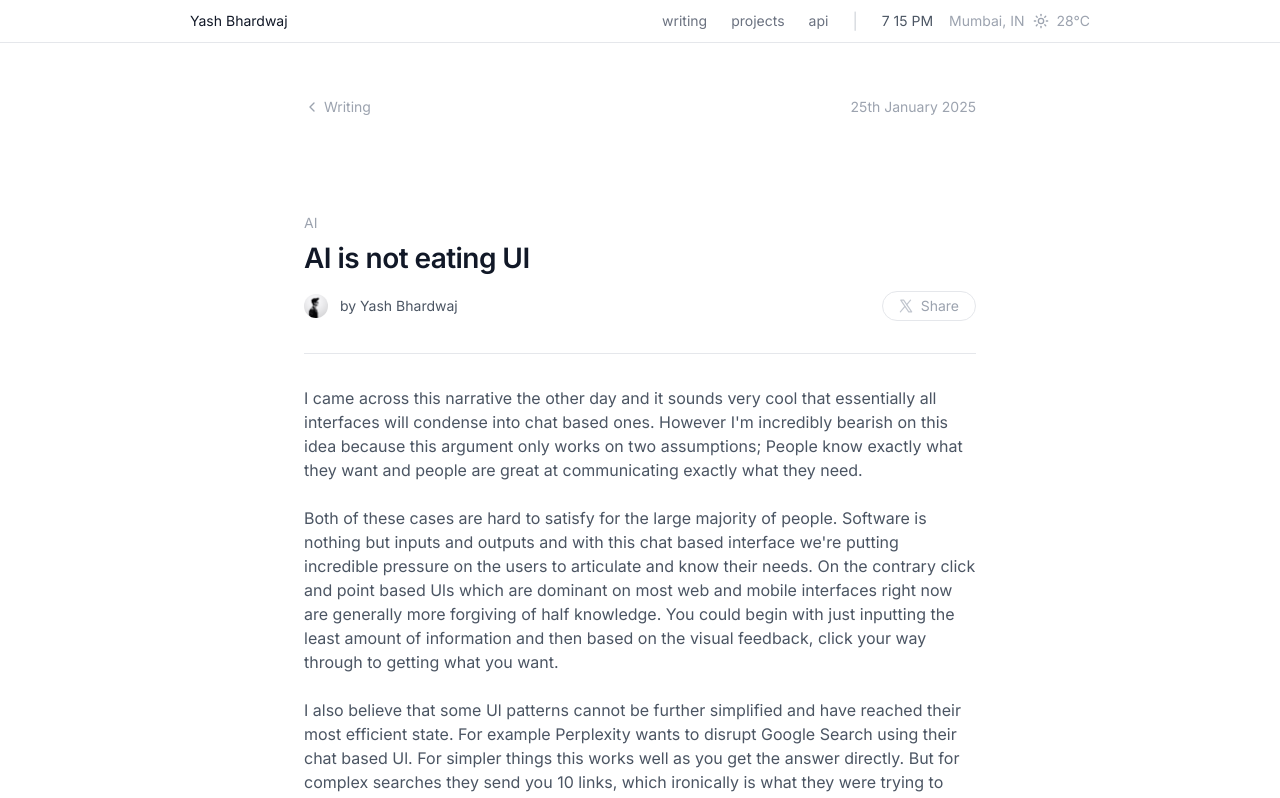
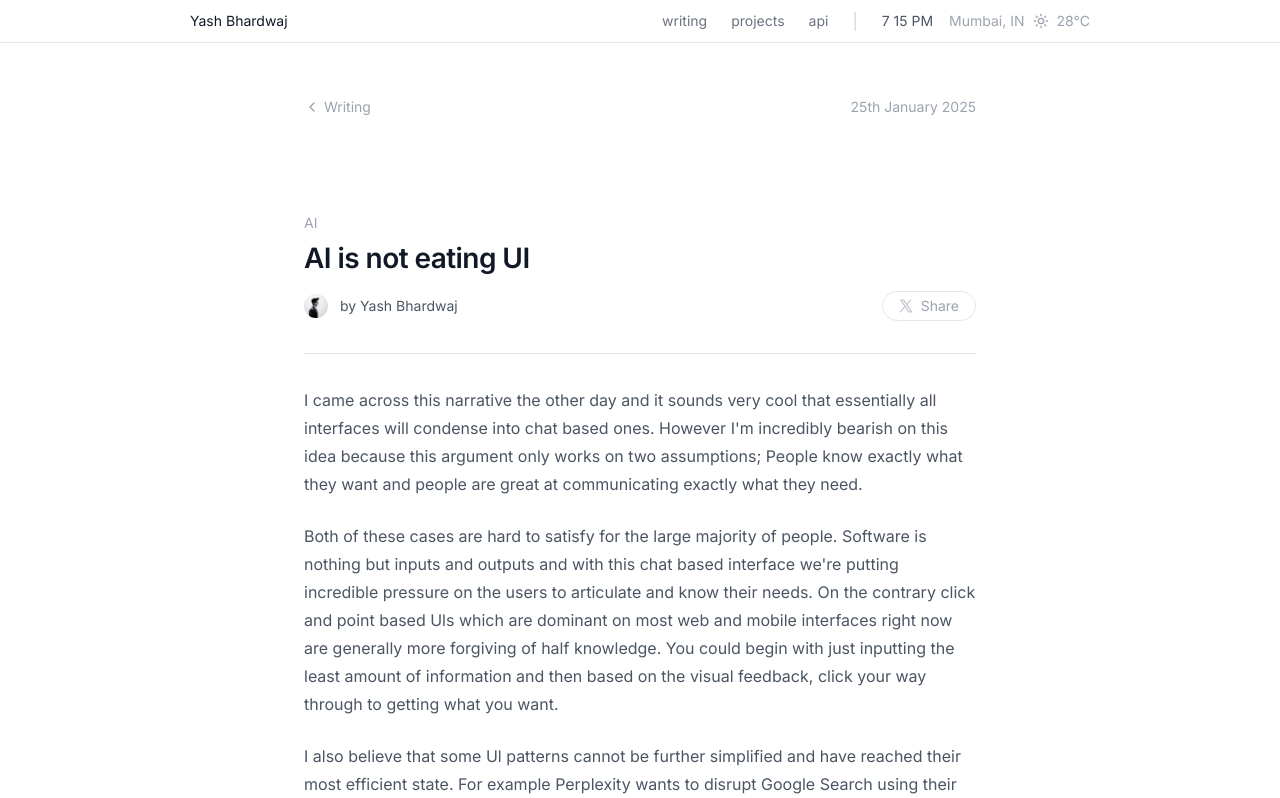
Before and after one commit to ybhrdwj/yOS, a Next.js app: page /writing/ai-eating-ui in a window 1280 px wide. Shown: the top 798 px of the page. Built offline with nearby package versions, Linux system fonts and the light colour scheme; no server answers.

Commit message:
Refactor layout and post metadata handling; separate viewport settings and improve slug handling in post generation

```diff
--- a/src/app/layout.tsx
+++ b/src/app/layout.tsx
@@ -21,7 +21,6 @@ export const metadata: Metadata = {
     shortcut: '/favicon-16x16.png?v=1',
   },
   manifest: '/site.webmanifest',
-  themeColor: '#000000',
   openGraph: {
     type: 'website',
     url: 'https://yashbhardwaj.com',
@@ -37,14 +36,16 @@ export const metadata: Metadata = {
     images: ["https://yashbhardwaj.com/og-image.png"],
     creator: '@ybhrdwj',
   },
-  viewport: {
-    width: 'device-width',
-    initialScale: 1,
-  },
   robots: {
     index: true,
     follow: true,
   },
+};
+
+export const viewport = {
+  width: 'device-width',
+  initialScale: 1,
+  themeColor: '#000000',
 };
 
 export default function RootLayout({
--- a/src/app/writing/[slug]/page.tsx
+++ b/src/app/writing/[slug]/page.tsx
@@ -4,14 +4,16 @@ import { notFound } from 'next/navigation'
 import { ChevronLeft } from 'lucide-react'
 import { getPostBySlug } from '@/lib/mdx'
 import { formatDate } from '@/lib/formatDate'
+import { MDXContent } from '@/components/MDXContent'
 import { Metadata } from 'next'
 
 export async function generateMetadata({
   params,
 }: {
-  params: { slug: string };
+  params: Promise<{ slug: string }>;
 }): Promise<Metadata> {
-  const post = await getPostBySlug(params.slug)
+  const { slug } = await params;
+  const post = await getPostBySlug(slug)
 
   if (!post) {
     return {
@@ -20,7 +22,7 @@ export async function generateMetadata({
     }
   }
 
-  const ogUrl = `/api/og?slug=${params.slug}&title=${encodeURIComponent(post.title)}&category=${encodeURIComponent(post.category)}&date=${encodeURIComponent(post.date)}`
+  const ogUrl = `/api/og?slug=${slug}&title=${encodeURIComponent(post.title)}&category=${encodeURIComponent(post.category)}&date=${encodeURIComponent(post.date)}`
 
   return {
     title: `${post.title} | Yash Bhardwaj`,
@@ -29,7 +31,7 @@ export async function generateMetadata({
       type: 'article',
       title: post.title,
       description: post.description || post.title,
-      url: `https://yashbhardwaj.com/writing/${params.slug}`,
+      url: `https://yashbhardwaj.com/writing/${slug}`,
       images: [
         {
           url: ogUrl,
@@ -62,9 +64,10 @@ export async function generateMetadata({
 export default async function Post({
   params,
 }: {
-  params: { slug: string };
+  params: Promise<{ slug: string }>;
 }) {
-  const post = await getPostBySlug(params.slug)
+  const { slug } = await params;
+  const post = await getPostBySlug(slug)
 
   if (!post) {
     notFound()
@@ -115,7 +118,7 @@ export default async function Post({
             </div>
             <a
               href={`https://twitter.com/intent/tweet?text=${encodeURIComponent(
-                `Just finished reading — ${post.title} by @ybhrdwj\n\nhttps://yashbhardwaj.com/writing/${params.slug}`
+                `Just finished reading — ${post.title} by @ybhrdwj\n\nhttps://yashbhardwaj.com/writing/${slug}`
               )}`}
               target="_blank"
               rel="noopener noreferrer"
@@ -136,21 +139,8 @@ export default async function Post({
           <div className="mb-8 h-px w-full bg-gray-200" />
 
           {/* Content */}
-          <div className="prose prose-gray w-full overflow-x-auto space-y-6 text-gray-600
-            prose-p:text-[16px] prose-p:leading-[28px]
-            prose-headings:text-gray-900
-            prose-ol:pl-0 prose-ol:my-6 prose-ol:list-decimal
-            prose-ol:text-[16px] prose-ol:leading-[28px]
-            [&_ol]:list-decimal
-            [&_ol>li]:pl-2 [&_ol>li]:ml-4 [&_ol>li]:mb-2
-            [&_ol>li::marker]:text-gray-600
-            prose-strong:font-medium prose-strong:text-gray-900
-            prose-pre:overflow-x-auto prose-pre:max-w-full
-            prose-img:max-w-full
-            prose-table:overflow-x-auto prose-table:max-w-full
-            prose-code:break-words"
-          >
-            {post.content}
+          <div>
+            <MDXContent content={post.content} />
           </div>
         </article>
       </div>
--- /dev/null
+++ b/src/components/MDXContent.tsx
@@ -0,0 +1,76 @@
+'use client'
+
+import { useEffect, useState } from 'react'
+
+interface MDXContentProps {
+  content: string
+}
+
+// Enhanced markdown-to-HTML converter matching original prose styles
+function parseMarkdown(content: string): string {
+  // Split content into paragraphs (double line breaks)
+  const paragraphs = content.split('\n\n').filter(p => p.trim())
+
+  return paragraphs.map(paragraph => {
+    let html = paragraph.trim()
+
+    // Convert headers
+    if (html.startsWith('### ')) {
+      return `<h3>${html.replace(/^### /, '')}</h3>`
+    }
+    if (html.startsWith('## ')) {
+      return `<h2>${html.replace(/^## /, '')}</h2>`
+    }
+    if (html.startsWith('# ')) {
+      return `<h1>${html.replace(/^# /, '')}</h1>`
+    }
+
+    // Convert bold and italic
+    html = html
+      .replace(/\*\*(.*?)\*\*/gim, '<strong>$1</strong>')
+      .replace(/\*(.*?)\*/gim, '<em>$1</em>')
+
+    // Convert links
+    html = html.replace(/\[([^\]]+)\]\(([^)]+)\)/gim, '<a href="$2" target="_blank" rel="noopener noreferrer">$1</a>')
+
+    // Convert single line breaks to spaces (preserve paragraph flow)
+    html = html.replace(/\n/g, ' ')
+
+    // Wrap non-header content in paragraphs
+    if (!html.startsWith('<h')) {
+      html = `<p>${html}</p>`
+    }
+
+    return html
+  }).join('\n')
+}
+
+export function MDXContent({ content }: MDXContentProps) {
+  const [htmlContent, setHtmlContent] = useState('')
+
+  useEffect(() => {
+    const parsed = parseMarkdown(content)
+    setHtmlContent(parsed)
+  }, [content])
+
+  return (
+    <div
+      dangerouslySetInnerHTML={{ __html: htmlContent }}
+      className="mdx-content w-full overflow-x-auto space-y-6 text-gray-600
+        [&_p]:text-[16px] [&_p]:leading-[28px] [&_p]:text-gray-600 [&_p]:mb-6
+        [&_h1]:text-gray-900 [&_h2]:text-gray-900 [&_h3]:text-gray-900
+        [&_h1]:font-semibold [&_h2]:font-semibold [&_h3]:font-semibold
+        [&_ol]:pl-0 [&_ol]:my-6 [&_ol]:list-decimal
+        [&_ol]:text-[16px] [&_ol]:leading-[28px]
+        [&_ol]:list-decimal
+        [&_ol>li]:pl-2 [&_ol>li]:ml-4 [&_ol>li]:mb-2
+        [&_ol>li::marker]:text-gray-600
+        [&_strong]:font-medium [&_strong]:text-gray-900
+        [&_pre]:overflow-x-auto [&_pre]:max-w-full
+        [&_img]:max-w-full
+        [&_table]:overflow-x-auto [&_table]:max-w-full
+        [&_code]:break-words
+        [&_a]:text-blue-600 [&_a]:hover:text-blue-800 [&_a]:underline"
+    />
+  )
+}
--- a/src/lib/mdx.ts
+++ b/src/lib/mdx.ts
@@ -1,8 +1,7 @@
 import fs from 'fs'
 import path from 'path'
 import matter from 'gray-matter'
-import { MDXRemote } from 'next-mdx-remote/rsc'
-import { ReactElement } from 'react'
+import { ReactNode } from 'react'
 
 const postsDirectory = path.join(process.cwd(), 'src/content/posts')
 
@@ -11,7 +10,7 @@ type Post = {
   title: string
   date: string
   category: string
-  content: ReactElement | string
+  content: string
   description?: string
 }
 
@@ -34,12 +33,9 @@ export async function getPostBySlug(slug: string): Promise<Post | null> {
       slug: realSlug,
       title: data.title,
       date: data.date,
-      category: data.category || 'Uncategorized', // Default category if not specified
-      description: data.description || data.title, // Use description from frontmatter or fallback to title
-      content: await MDXRemote({
-        source: content,
-        components: {},
-      })
+      category: data.category || 'Uncategorized',
+      description: data.description || data.title,
+      content: content // Return raw markdown content for now
     }
   } catch {
     return null
```
